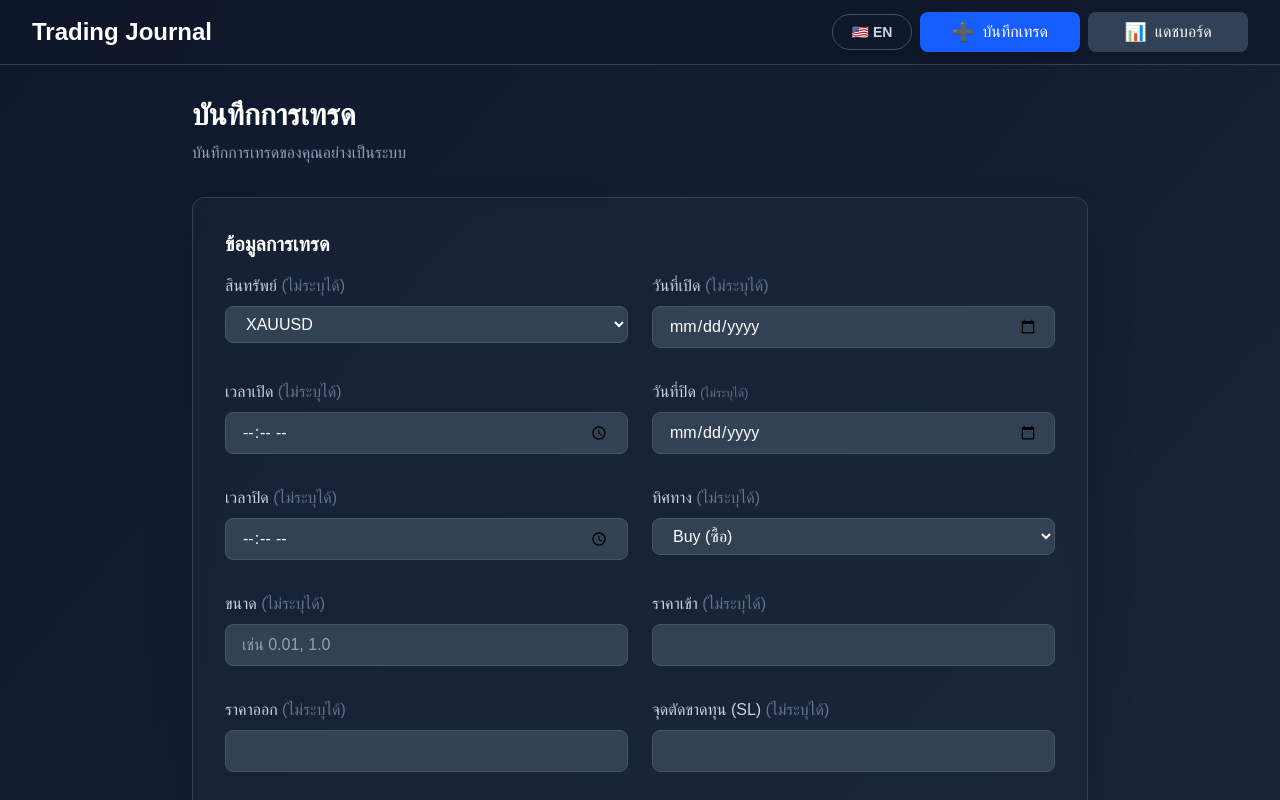
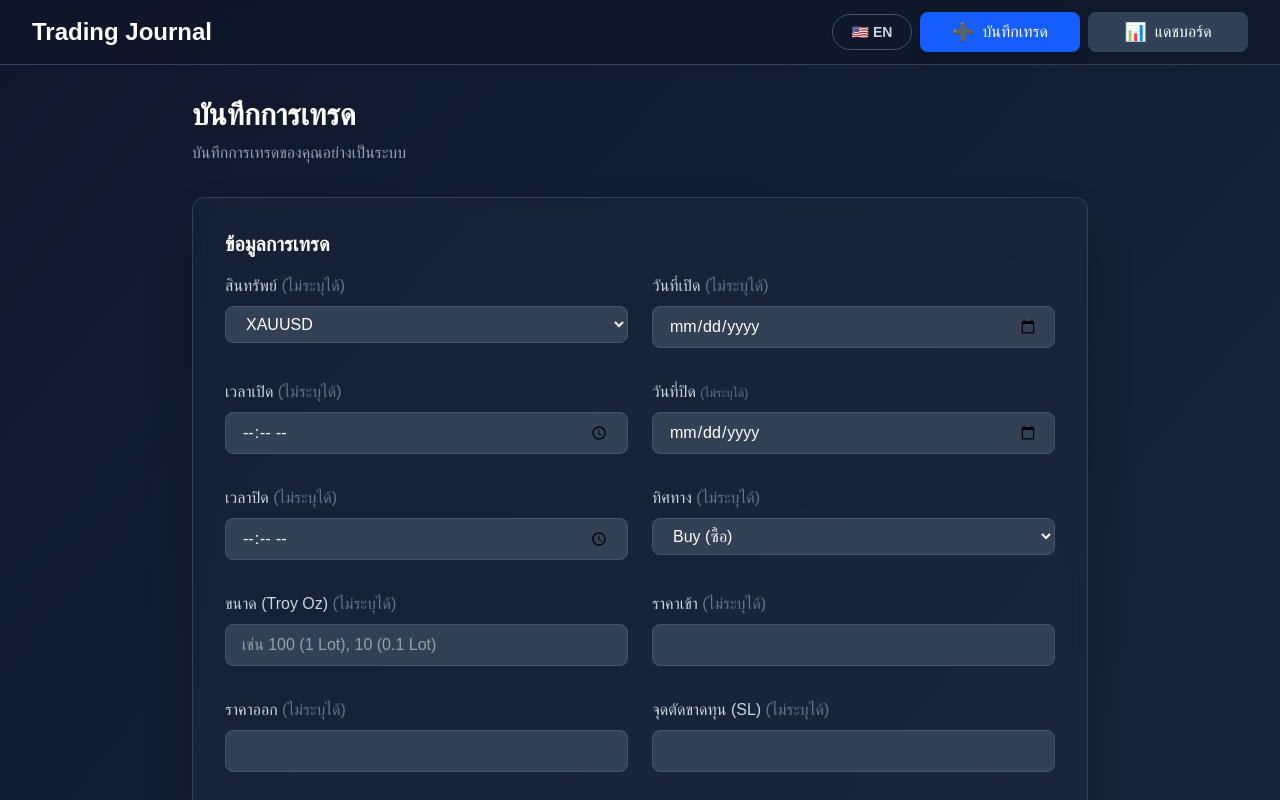
Before and after one commit to Aten2004/Trading-Journal, a Next.js app: page / in a window 1280 px wide. Shown: the top 800 px of the page. Built offline with nearby package versions, Linux system fonts and the light colour scheme.

Commit message:
add new files and updates

```diff
--- a/app/context/LanguageContext.tsx
+++ b/app/context/LanguageContext.tsx
@@ -25,7 +25,7 @@ const translations = {
     label_close_date: 'วันที่ปิด',
     label_close_time: 'เวลาปิด',
     label_direction: 'ทิศทาง',
-    label_position: 'ขนาด',
+    label_position: 'ขนาด (Troy Oz)',
     label_entry: 'ราคาเข้า',
     label_exit: 'ราคาออก',
     label_sl: 'จุดตัดขาดทุน (SL)',
@@ -37,7 +37,7 @@ const translations = {
     label_notes: 'บันทึกเพิ่มเติม',
 
     // Placeholders & Options
-    ph_position: 'เช่น 0.01, 1.0',
+    ph_position: 'เช่น 100 (1 Lot), 10 (0.1 Lot)',
     ph_emotion: '1 = เฉยๆ | 10 = กลัว/โลภมาก',
     ph_notes: 'เหตุผลเข้า? อารมณ์ตลาด?',
     opt_optional: '(ไม่ระบุได้)',
@@ -123,7 +123,7 @@ const translations = {
     th_open_time: 'เวลาเปิด',
     th_close_time: 'เวลาปิด',
     th_dir: 'ทิศทาง',
-    th_pos: 'ขนาด',
+    th_pos: 'ขนาด (Oz)',
     th_entry: 'ราคาเข้า',
     th_exit: 'ราคาออก',
     th_sl: 'SL',
@@ -300,7 +300,7 @@ const translations = {
     label_close_date: 'Close Date',
     label_close_time: 'Close Time',
     label_direction: 'Direction',
-    label_position: 'Position Size',
+    label_position: 'Position Size (Troy Oz)',
     label_entry: 'Entry Price',
     label_exit: 'Exit Price',
     label_sl: 'Stop Loss',
@@ -312,7 +312,7 @@ const translations = {
     label_notes: 'Notes',
 
     // Placeholders & Options
-    ph_position: 'e.g. 0.01, 1.0',
+    ph_position: 'e.g. 100 (1 Lot), 10 (0.1 Lot)',
     ph_emotion: '1 = Calm | 10 = Fear/Greed',
     ph_notes: 'Why enter/exit? Market conditions?',
     opt_optional: '(optional)',
@@ -398,7 +398,7 @@ const translations = {
     th_open_time: 'Open Time',
     th_close_time: 'Close Time',
     th_dir: 'Dir',
-    th_pos: 'Size',
+    th_pos: 'Size (Oz)',
     th_entry: 'Entry',
     th_exit: 'Exit',
     th_sl: 'SL',
```
Also changed, not shown: app/page.tsx (+9 -1 lines).
